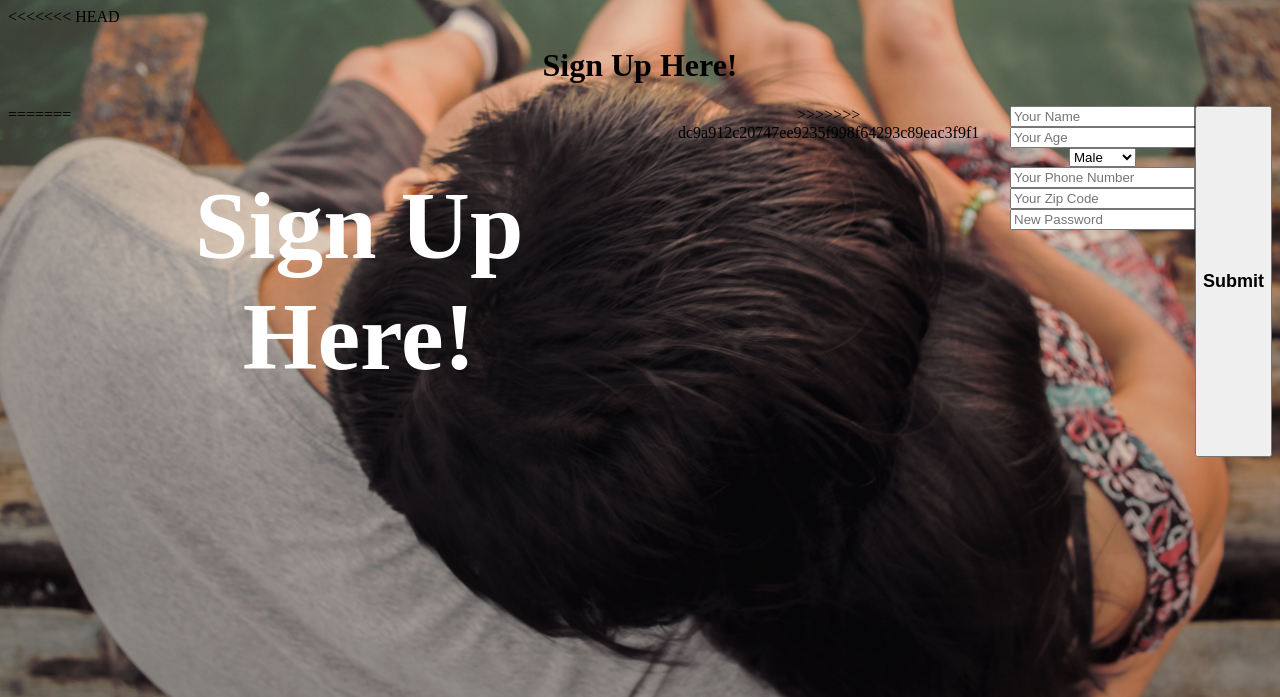
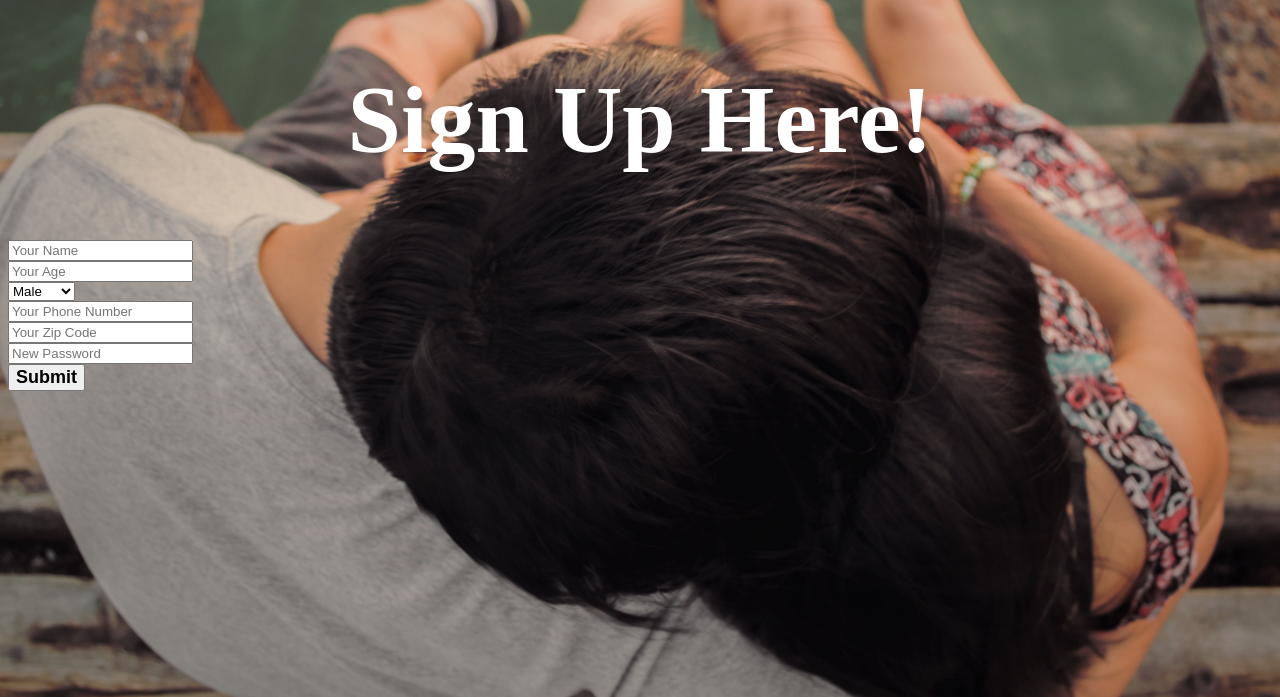
Before and after one commit to JesusGo115/Cuddle-App, a Python web app: template templates/signup.html in a window 1280 px wide. Shown: the top 697 px of the page. Run offline with Jinja, Linux system fonts and the light colour scheme; the template is opened without the code that fills it, so the values that code supplies are empty.

Commit message:
fixing crap pt2

```diff
--- a/templates/signup.html
+++ b/templates/signup.html
@@ -15,14 +15,10 @@
 
        }
     </style>
-<<<<<<< HEAD
-        <h1 style="text-align: center" style="color:white">Sign Up Here!</h1>
-         <form method=POST action="/interface" class="login">
-=======
+
         <font color = "white" size = 64px>
         <h1 style="text-align: center">Sign Up Here!</h1>
         </font>
->>>>>>> dc9a912c20747ee9235f998f64293c89eac3f9f1
         <div class="info">
             <input name="name" type="text" placeholder="Your Name"><br>
             <input name="age" type="number" placeholder="Your Age"><br>
```
Also changed, not shown: app.yaml (+2 -5 lines).
